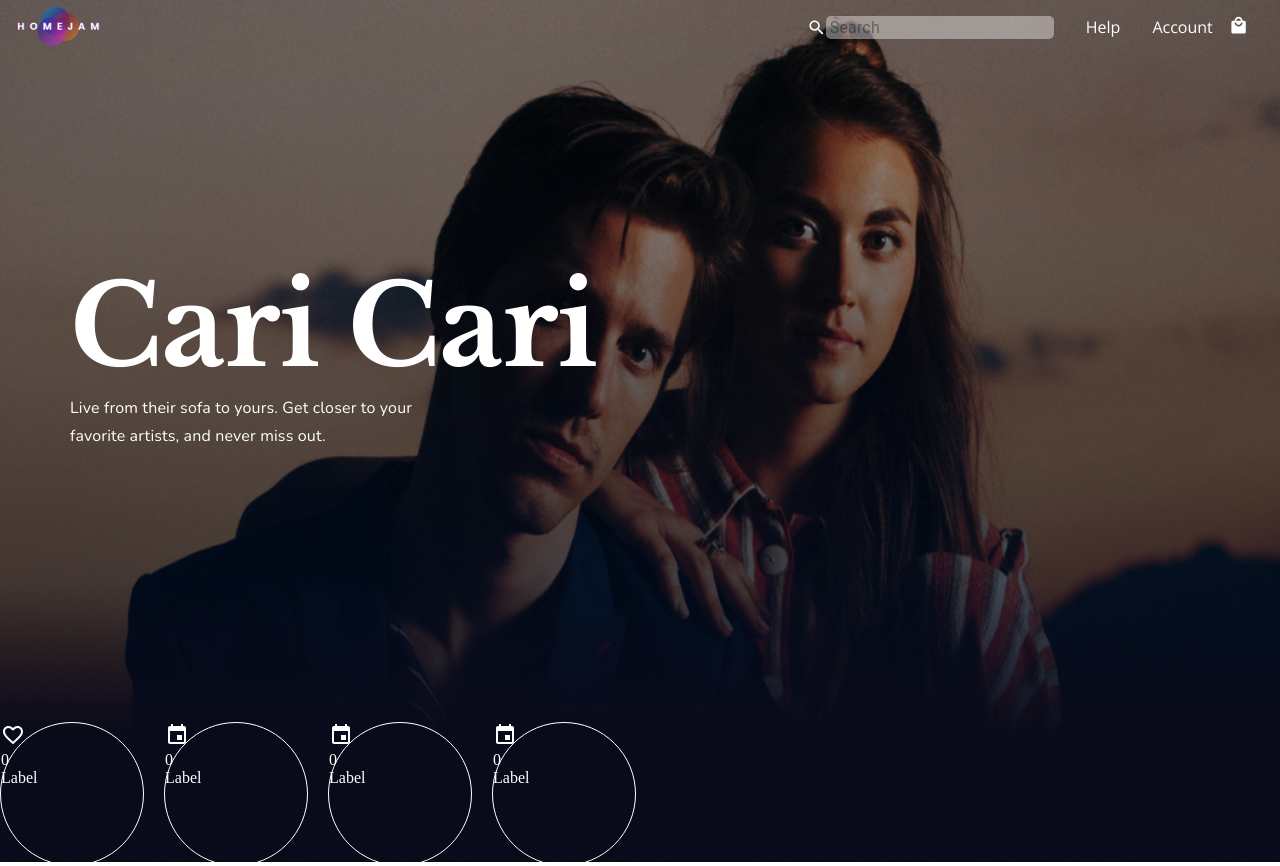
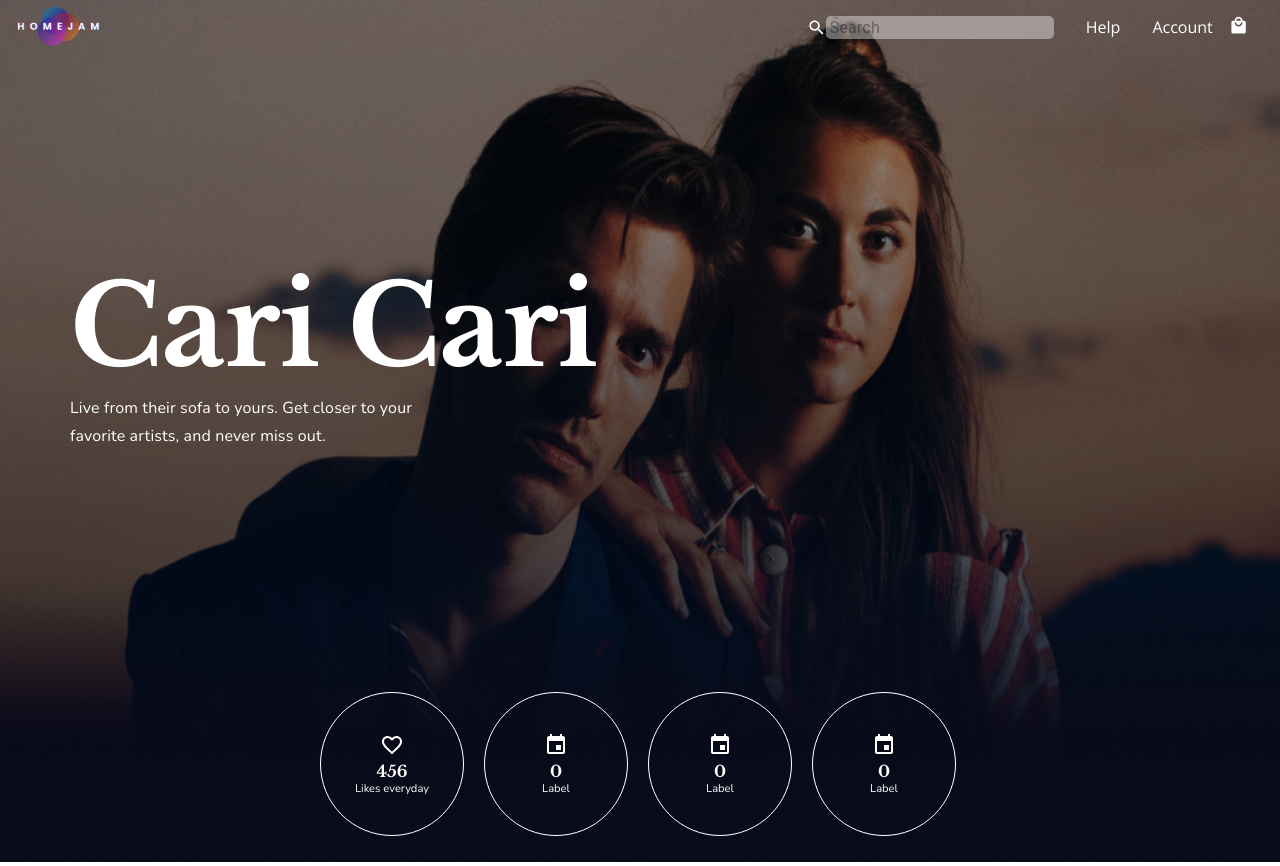
Before and after one commit to bhatshakran/caricari, a React (Create React App) app: page / in a window 1280 px wide. Built offline with nearby package versions, Linux system fonts and the light colour scheme.

Commit message:
modified card items

```diff
--- a/src/App.css
+++ b/src/App.css
@@ -11,12 +11,15 @@ a {
 	text-decoration: none;
 }
 .gesture-carousel {
-	width: 100vh;
+	min-width: 100vw;
 	overflow: hidden;
 }
 .track {
+	width: 100%;
 	display: flex;
 	flex-direction: row;
+	justify-content: center;
 	color: '#fff';
 	touch-action: none;
+	padding: 0 0 0 1rem;
 }
--- a/src/components/GestureCarousel.js
+++ b/src/components/GestureCarousel.js
@@ -7,7 +7,7 @@ import Utilities from '../gesturecontrol';
 const useStyles = makeStyles(theme => ({
 	circleHolder: {
 		position: 'absolute',
-		bottom: '0',
+		bottom: '30px',
 	},
 	cardItem: {
 		width: '144px',
@@ -15,6 +15,11 @@ const useStyles = makeStyles(theme => ({
 		borderRadius: '50%',
 		border: '1px solid #fff',
 		marginRight: '20px',
+		display: 'flex',
+		flexDirection: 'column',
+		alignItems: 'center',
+		justifyContent: 'center',
+		fontFamily: 'Libre Baskerville',
 	},
 	symbol: {
 		color: '#fff',
@@ -24,6 +29,8 @@ const useStyles = makeStyles(theme => ({
 	},
 	cardTxt: {
 		color: '#fff',
+		fontSize: '0.7rem',
+		fontFamily: 'Nunito',
 	},
 }));
 const GestureCarousel = () => {
@@ -38,8 +45,8 @@ const GestureCarousel = () => {
 					<div className={classes.symbol}>
 						<FavoriteBorderIcon />
 					</div>
-					<div className={classes.number}>0</div>
-					<div className={classes.cardTxt}>Label</div>
+					<div className={classes.number}>456</div>
+					<div className={classes.cardTxt}>Likes everyday</div>
 				</div>
 				<div className={classes.cardItem}>
 					<div className={classes.symbol}>
--- a/src/gesturecontrol.js
+++ b/src/gesturecontrol.js
@@ -28,9 +28,7 @@ export default function Utilities() {
 	};
 	if (window.PointerEvent) {
 		window.addEventListener('pointerdown', gestureStart);
-
 		window.addEventListener('pointermove', gestureMove);
-
 		window.addEventListener('pointerup', gestureEnd);
 	} else {
 		window.addEventListener('touchdown', gestureStart);
@@ -38,10 +36,5 @@ export default function Utilities() {
 		window.addEventListener('touchmove', gestureMove);
 
 		window.addEventListener('touchup', gestureEnd);
-		window.addEventListener('mousedown', gestureStart);
-
-		window.addEventListener('mousemove', gestureMove);
-
-		window.addEventListener('mouseup', gestureEnd);
 	}
 }
```
